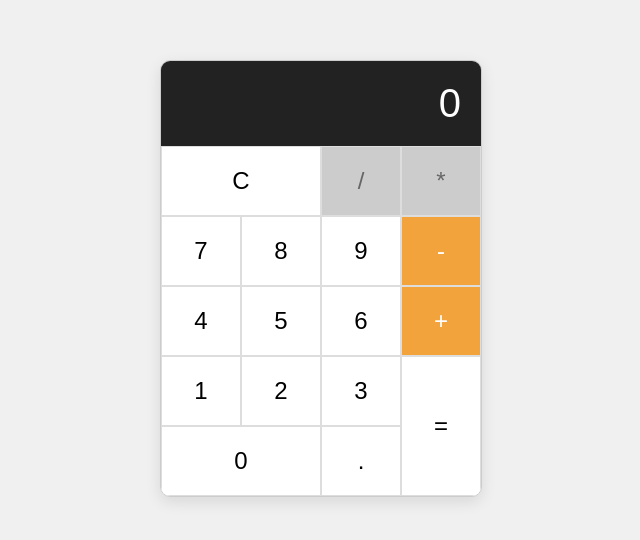
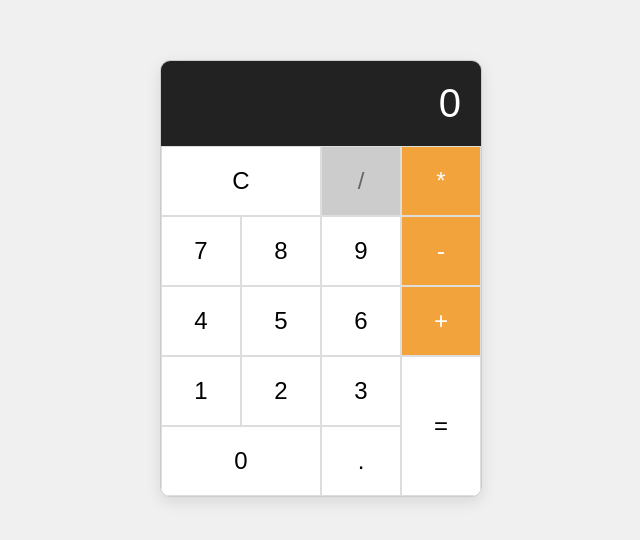
Before and after one commit to motyinno/tl_tech_task, a plain HTML site: page index.html in a window 1280 px wide. Shown: the part 130-670 px from the top of the page, without its empty margins (319-959 px from the left). Drawn offline with Linux system fonts and the light colour scheme.

Commit message:
feat(calculator): Implement 'multiply' functionality

```diff
--- a/index.html
+++ b/index.html
@@ -22,7 +22,7 @@
     <div class="display" id="display">0</div>
     <div class="buttons">
         <button class="clear" id="clear">C</button>
-        <button class="operator disabled" id="divide">/</button> <button class="operator disabled" id="multiply">*</button> <button class="number">7</button>
+        <button class="operator disabled" id="divide">/</button> <button class="operator" id="multiply">*</button> <button class="number">7</button>
         <button class="number">8</button>
         <button class="number">9</button>
         <button class="operator" id="subtract">-</button>
@@ -74,6 +74,7 @@
             switch (operator) {
                 case '+': result = firstOperand + secondOperand; break;
                 case '-': result = firstOperand - secondOperand; break;
+                case '*': result = firstOperand * secondOperand; break;
             }
             currentInput = result.toString();
             operator = null;
```
